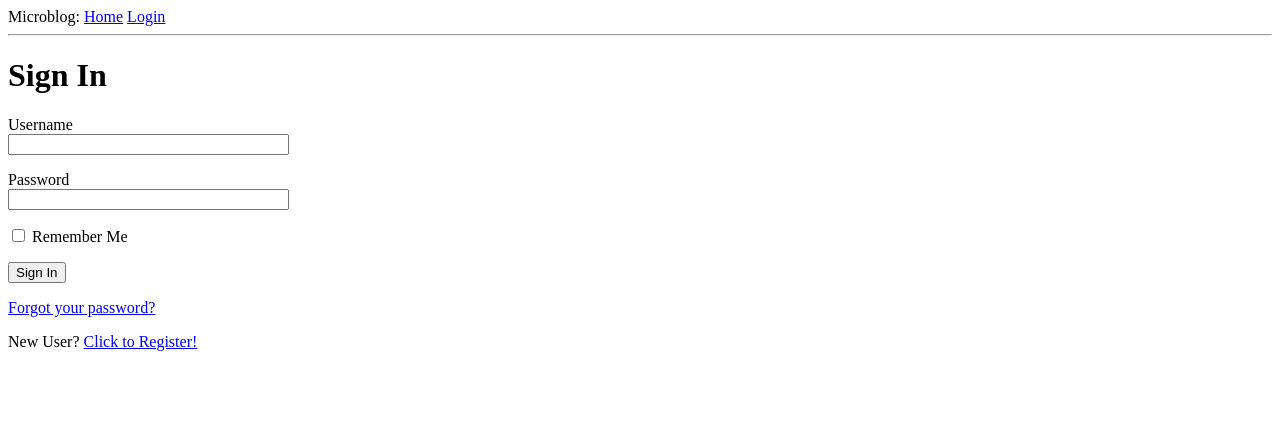
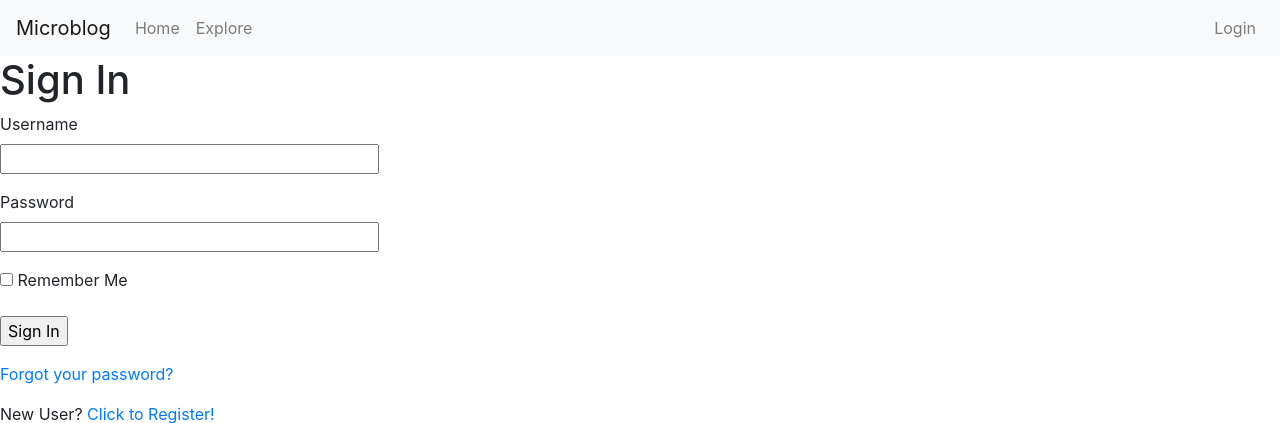
Before and after one commit to joongsim/microblog, a Flask app: a page that uses app/templates/base.html in a window 1280 px wide. Shown: the top 423 px of the page. Run offline with Flask 2, Linux system fonts and the light colour scheme; parts of the project's set-up code (start-up, migrations or seed data) failed here and were passed over; some libraries are stand-ins or nearby versions.

Commit message:
Redesigned bootstrap-flask
TODO: Update rest of the pages
Fix bug that flashes error on login

```diff
--- a/app/__init__.py
+++ b/app/__init__.py
@@ -4,6 +4,7 @@ from flask_sqlalchemy import SQLAlchemy
 from flask_migrate import Migrate
 from flask_login import LoginManager
 from flask_mail import Mail
+from flask_bootstrap import Bootstrap
 import logging
 from logging.handlers import SMTPHandler, RotatingFileHandler
 import os
@@ -11,6 +12,7 @@ import os
 # initializes app/extensions
 app = Flask(__name__)
 app.config.from_object(Config)
+bootstrap = Bootstrap(app)
 db = SQLAlchemy(app)
 login = LoginManager(app)
 login.login_view = 'login'
--- a/app/email.py
+++ b/app/email.py
@@ -5,6 +5,8 @@ from app import app, mail
 
 
 def send_async_email(app, msg):
+    # app_context() gives access to application instance
+    # b/c need to access config
     with app.app_context():
         mail.send(msg)
 
--- a/app/templates/404.html
+++ b/app/templates/404.html
@@ -1,6 +1,6 @@
 {% extends 'base.html' %}
 
-{% block content %}
+{% block app_content %}
     <h1>File not found</h1>
     <p><a href="{{ url_for('index') }}">Back</a></p>
-{% endblock content %}
+{% endblock app_content %}
--- a/app/templates/500.html
+++ b/app/templates/500.html
@@ -1,7 +1,7 @@
 {% extends 'base.html' %}
 
-{% block content %}
+{% block app_content %}
     <h1>An unexpected error has occured.</h1>
     <p>The administrator has been notified. Sorry for the inconvenience!</p>
     <p><a href="{{ url_for('index') }}">Back</a></p>
-{% endblock content %}
+{% endblock app_content %}
--- a/app/templates/base.html
+++ b/app/templates/base.html
@@ -1,32 +1,81 @@
-<html>
+<!doctype html>
+<html lang="en">
     <head>
+        {% block head %}
+        <!-- Required meta tags -->
+        <meta charset="utf-8">
+        <meta name="viewport" content="width=device-width, initial-scale=1, shrink-to-fit=no">
+
+        {% block styles %}
+            <!-- Bootstrap CSS -->
+            {{ bootstrap.load_css() }}
+        {% endblock %}
+
+        {% block title %}
         {% if title %}
         <title>{{ title }} - Microblog</title>
         {% else %}
         <title>Welcome to Microblog!</title>
         {% endif %}
+        {% endblock title %}
+        {% endblock %}
     </head>
     <body>
-        <div>Microblog:
-            <a href="{{ url_for('index') }}">Home</a>
+        {% block navbar %}
+
+        <div class="navbar navbar-expand-lg navbar-light bg-light">
+            <a class="navbar-brand" href="{{ url_for('index') }}">Microblog</a>
+            <button class="navbar-toggler" type="button" data-toggle="collapse" data-target="#navbar-content-1" aria-expanded="false">
+                <span class="navbar-toggler-icon"></span>
+            </button>
+
+            <div class="collapse navbar-collapse" id="navbar-content-1">
+                <ul class="navbar-nav mr-auto">
+                    <li class="nav-item">
+                        <a class="nav-item nav-link" href="{{ url_for('index') }}">Home</a>
+                    </li>
+                    <li class="nav-item">
+                    <a class="nav-item nav-link" href="{{ url_for('explore') }}">Explore</a>
+                    </li>
+                </ul>
+
+                <ul class="navbar-nav ml-auto">
                     {% if current_user.is_anonymous %}
-            <a href="{{ url_for('login') }}">Login</a>
+                    <li class="nav-item">
+                    <a class="nav-item nav-link" href="{{ url_for('login') }}">Login</a>
+                    </li>
                     {% else %}
-            <a href="{{ url_for('user', username=current_user.username) }}">Profile</a>
-            <a href="{{ url_for('explore') }}">Explore</a>
-            <a href="{{ url_for('logout') }}">Logout</a>
+                    <li class="nav-item">
+                    <a class="nav-item nav-link" href="{{ url_for('user', username=current_user.username) }}">Profile</a>
+                    </li>
+                    <li class="nav-item">
+                    <a class="nav-item nav-link" href="{{ url_for('logout') }}">Logout</a>
+                    </li>
                     {% endif %}
+                </ul>
             </div>
-        <hr>
+        </div>
+        </nav>
+    {% endblock navbar %}
+
+    {% block content %}
+        <div class="container">
             {% with messages = get_flashed_messages() %}
             {% if messages %}
-        <ul>
                 {% for message in messages %}
-            <li>{{ message }}</li>
+                <div class="alert alert-info" role="alert">{{ message }}</div>
                 {% endfor %}
-        </ul>
             {% endif %}
             {% endwith %}
-        {% block content %}{% endblock %}
+        </div>
+        <div class="container">
+        {% block app_content %}{% endblock app_content %}
+        </div>
+
+        {% block scripts %}
+            <!-- Optional JavaScript -->
+            {{ bootstrap.load_js() }}
+        {% endblock %}
+    {% endblock content %}
     </body>
 </html>
--- a/app/templates/index.html
+++ b/app/templates/index.html
@@ -1,6 +1,6 @@
 {% extends "base.html" %}
 
-{% block content %}
+{% block app_content %}
     <h1>Hi, {{ current_user.username }}!</h1>
     {% if form %}
     <form action="", method="POST">
```
Lines whose indentation alone changed are shown as unchanged.
